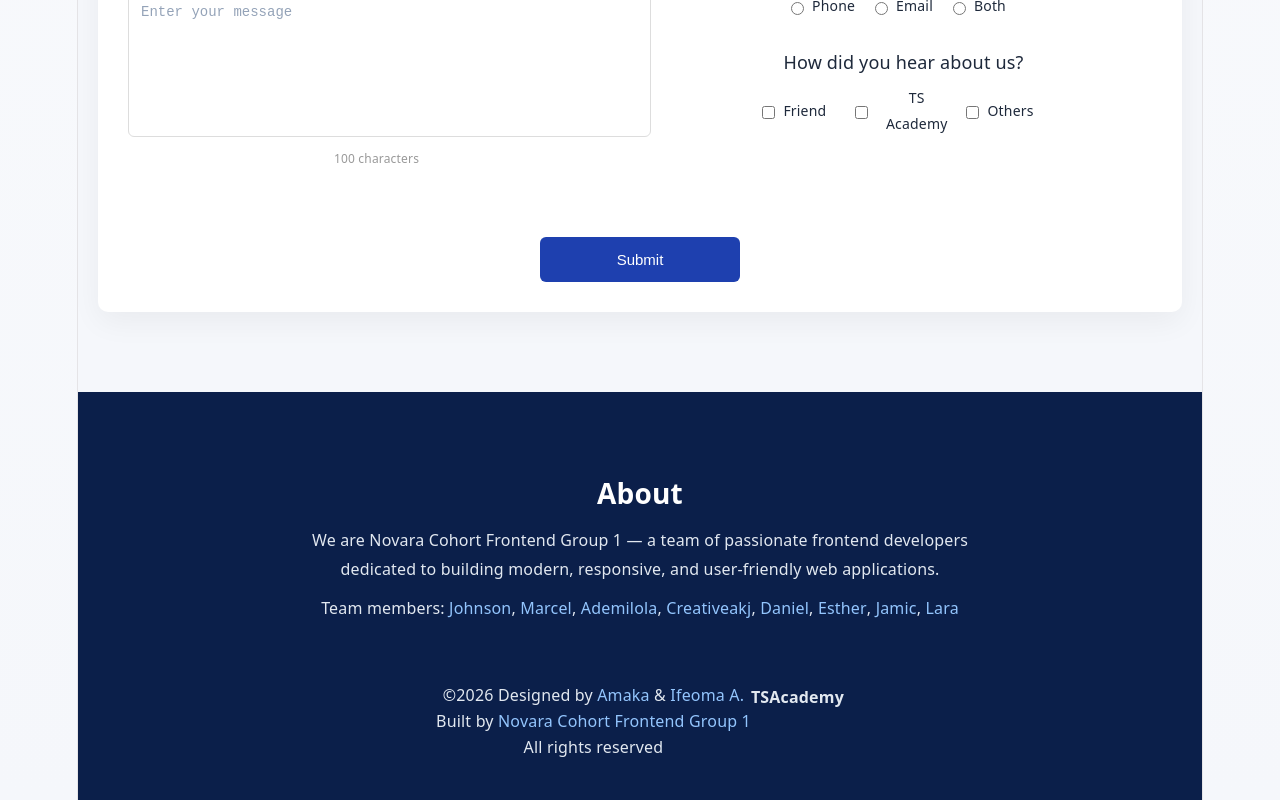
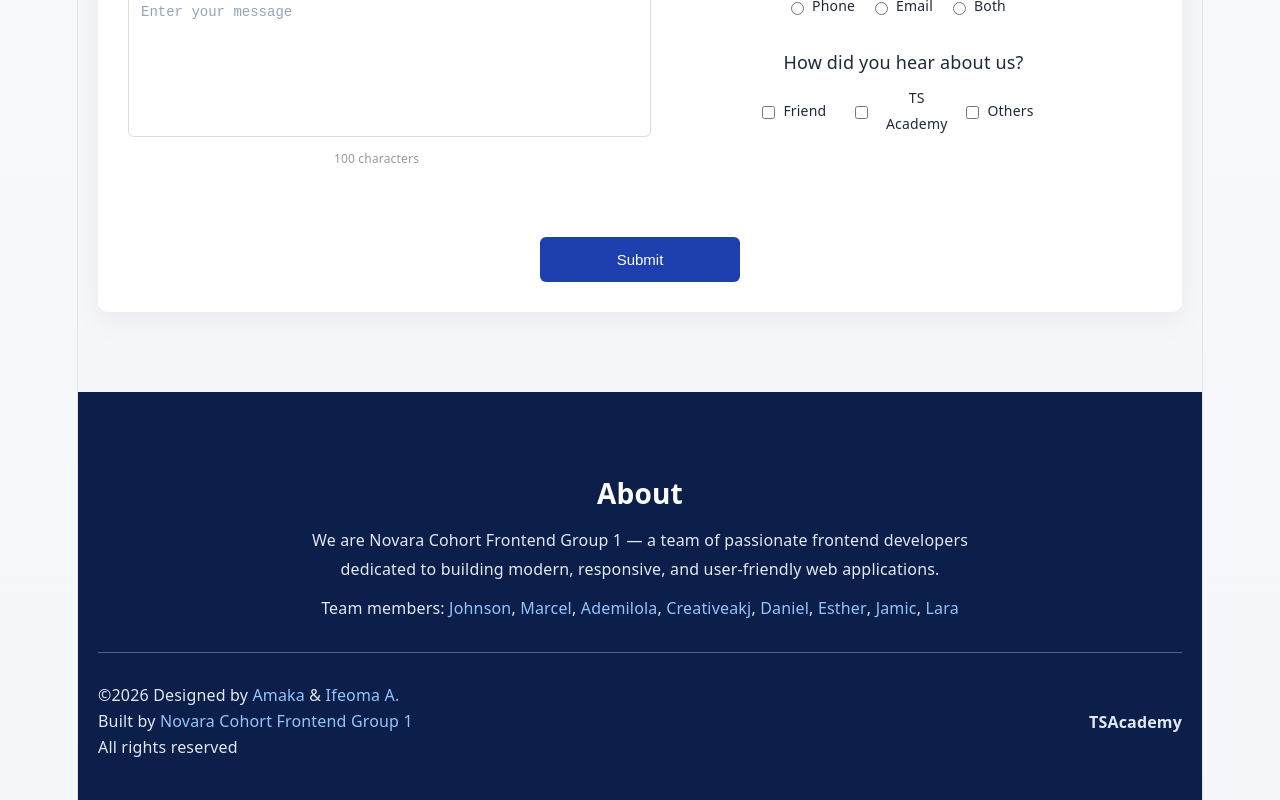
Before and after one commit to emediongjohnson/novara-frontend-group-1, a React (Vite) app: page / in a window 1280 px wide. Shown: the part 2978-3778 px from the top of the page. Built offline with nearby package versions, Linux system fonts and the light colour scheme; no server answers.

Commit message:
style: fix footer alignment and layout structure

```diff
--- a/src/components/Footer/Footer.css
+++ b/src/components/Footer/Footer.css
@@ -17,6 +17,10 @@
 }
 
 /* TOP SECTION */
+.footer-top {
+  max-width: 700px;
+}
+
 .footer-top h3 {
   font-size: 28px;
   color: white;
@@ -26,7 +30,6 @@
 .footer-top p {
   font-size: 16px;
   line-height: 1.8;
-  max-width: 700px;
 }
 
 /* TEAM LINKS */
@@ -64,26 +67,41 @@
 
 /* DIVIDER */
 .footer-divider {
+  width: 100%;
   margin: 30px 0;
   height: 1px;
   background: rgba(255, 255, 255, 0.3);
 }
 
-/* BOTTOM SECTION */
+
+/* FOOTER BOTTOM SECTION */
+
 .footer-bottom {
+  width: 100%;
   display: flex;
-  justify-content: space-between;
-  align-items: flex-start;
+  justify-content: space-between; /*left & right alignment */
+  align-items: center;
   flex-wrap: wrap;
+  gap: 20px;
+  text-align: left; /* stop centering */
 }
 
+/* LEFT TEXT BLOCK */
 .footer-bottom p {
+  margin: 0;
   font-size: 16px;
   line-height: 1.6;
 }
 
+/* RIGHT LINK */
+.footer-links {
+  display: flex;
+  align-items: center;
+}
+
 /* DESIGNER LINK */
-.designer-link {
+.designer-link,
+.group-link {
   color: #93c5fd;
   text-decoration: none;
   font-weight: 500;
@@ -91,12 +109,15 @@
   transition: color 0.3s ease;
 }
 
-.designer-link:hover {
+.designer-link:hover,
+.group-link:hover {
   color: #60a5fa;
 }
 
-/* DESIGNER UNDERLINE */
-.designer-link::after {
+/* UNDERLINE EFFECT */
+.designer-link::after,
+.group-link::after,
+.footer-links a::after {
   content: "";
   position: absolute;
   left: 0;
@@ -107,36 +128,9 @@
   transition: width 0.3s ease;
 }
 
-.designer-link:hover::after {
-  width: 100%;
-}
-
-/* GROUP LINK */
-.group-link {
-  color: #93c5fd;
-  text-decoration: none;
-  font-weight: 500;
-  position: relative;
-  transition: color 0.3s ease;
-}
-
-.group-link:hover {
-  color: #60a5fa;
-}
-
-/* GROUP UNDERLINE */
-.group-link::after {
-  content: "";
-  position: absolute;
-  left: 0;
-  bottom: -3px;
-  width: 0%;
-  height: 2px;
-  background: #60a5fa;
-  transition: width 0.3s ease;
-}
-
-.group-link:hover::after {
+.designer-link:hover::after,
+.group-link:hover::after,
+.footer-links a:hover::after {
   width: 100%;
 }
 
@@ -154,26 +148,12 @@
   color: #60a5fa;
 }
 
-/* TSA UNDERLINE */
-.footer-links a::after {
-  content: "";
-  position: absolute;
-  left: 0;
-  bottom: -6px;
-  width: 0%;
-  height: 2px;
-  background: #60a5fa;
-  transition: width 0.3s ease;
-}
+/* RESPONSIVE FIX  */
 
-.footer-links a:hover::after {
-  width: 100%;
-}
-
-/* RESPONSIVE */
 @media (max-width: 768px) {
   .footer-bottom {
     flex-direction: column;
-    gap: 20px;
+    align-items: center;
+    text-align: center;
   }
 }
```
